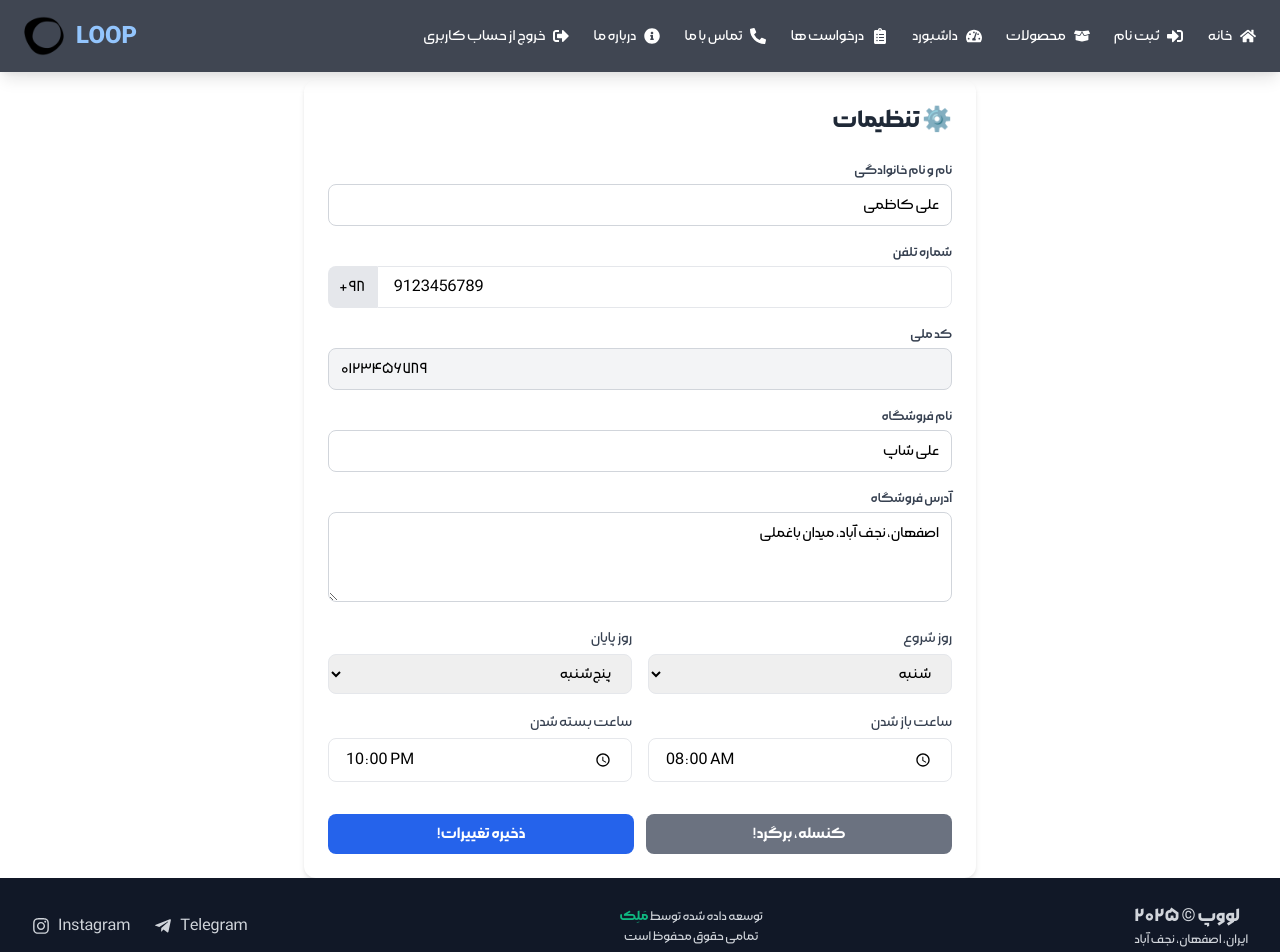
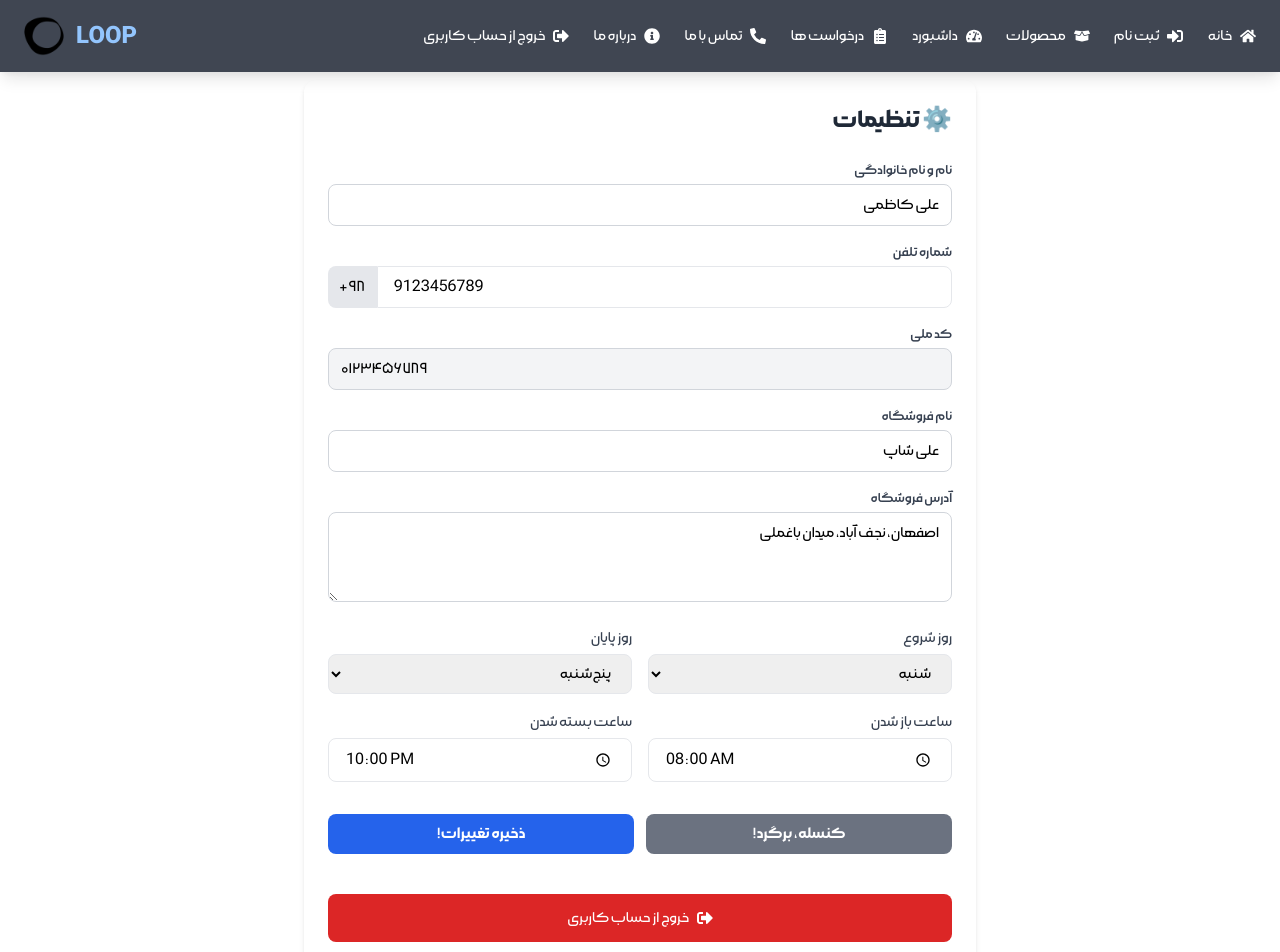
Before and after one commit to mohammadmalekzadeh/loop-ui, a React (Create React App) app: page /dashboard/settings in a window 1280 px wide. Shown: the top 952 px of the page. Built offline with nearby package versions, Linux system fonts and the light colour scheme; no server answers.

Commit message:
Add logout button

```diff
--- a/src/components/layout/Navbar.js
+++ b/src/components/layout/Navbar.js
@@ -24,7 +24,7 @@ export default function Navbar() {
           </div>
           {/* Desktop Link*/}
           <div className="hidden md:flex space-x-6 items-center">
-            <Link to="/dashboard/settings" className="hover:text-blue-400 flex items-center gap-2 right-farsi"><FaSignOutAlt /> خروج از حساب کاربری</Link>
+            <Link to="/dashboard/settings#logout" className="hover:text-blue-400 flex items-center gap-2 right-farsi"><FaSignOutAlt /> خروج از حساب کاربری</Link>
             <Link to="/about-us" className="hover:text-blue-400 flex items-center gap-2 right-farsi"><FaInfoCircle /> درباره ما</Link>
             <Link to="/contact-us" className="hover:text-blue-400 flex items-center gap-2 right-farsi"><FaPhoneAlt /> تماس با ما</Link>
             <Link to="/dashboard/requests" className="hover:text-blue-400 flex items-center gap-2 right-farsi"><FaClipboardList /> درخواست ها</Link>
@@ -52,7 +52,7 @@ export default function Navbar() {
             <Link to="/dashboard/requests" onClick={toggleMenu} className="hover:text-blue-400 flex items-center gap-2"><FaClipboardList /> درخواست ها</Link>
             <Link to="/contact-us" onClick={toggleMenu} className="hover:text-blue-400 flex items-center gap-2"><FaPhoneAlt /> تماس با ما</Link>
             <Link to="/about-us" onClick={toggleMenu} className="hover:text-blue-400 flex items-center gap-2"><FaInfoCircle /> درباره ما</Link>
-            <Link to="/dashboard/settings" onClick={toggleMenu} className="hover:text-blue-400 flex items-center gap-2"><FaSignOutAlt /> خروج از حساب کاربری</Link>
+            <Link to="/dashboard/settings#logout" onClick={toggleMenu} className="hover:text-blue-400 flex items-center gap-2"><FaSignOutAlt /> خروج از حساب کاربری</Link>
           </div>
         )}
       </nav>
--- a/src/pages/dashboard/Settings.js
+++ b/src/pages/dashboard/Settings.js
@@ -1,6 +1,6 @@
 import React, { useState } from "react";
 import { Link } from "react-router-dom";
-import { FaHome, FaTrash } from "react-icons/fa";
+import { FaHome, FaTrash, FaSignOutAlt } from "react-icons/fa";
 import { enToFaNum, faToEnNum } from "../../utlis/NumConvertor";
 
 // Mock data برای تست
@@ -179,13 +179,14 @@ export default function Settings({ user = mockUserVendor }) {
           </button>
         </div>
       </form>
-      {/* Delete Account Button */}
-        {/* <div className="mt-10 flex justify-center right-farsi">
-          <button className="flex items-center justify-center w-screen gap-2 px-6 py-3 bg-red-600 text-white rounded-lg hover:bg-red-700 transition">
-            <FaTrash />
-            حذف حساب کاربری
+      {/* Logout Account Button */}
+        <div className="mt-10 flex justify-center right-farsi" id="logout">
+          <button className="flex items-center justify-center w-screen gap-2 px-6 py-3 bg-red-600 text-white rounded-lg hover:bg-red-700 transition"
+          >
+            <FaSignOutAlt />
+            خروج از حساب کاربری
           </button>
-        </div> */}
+        </div>
     </div>
   );
 }
```
